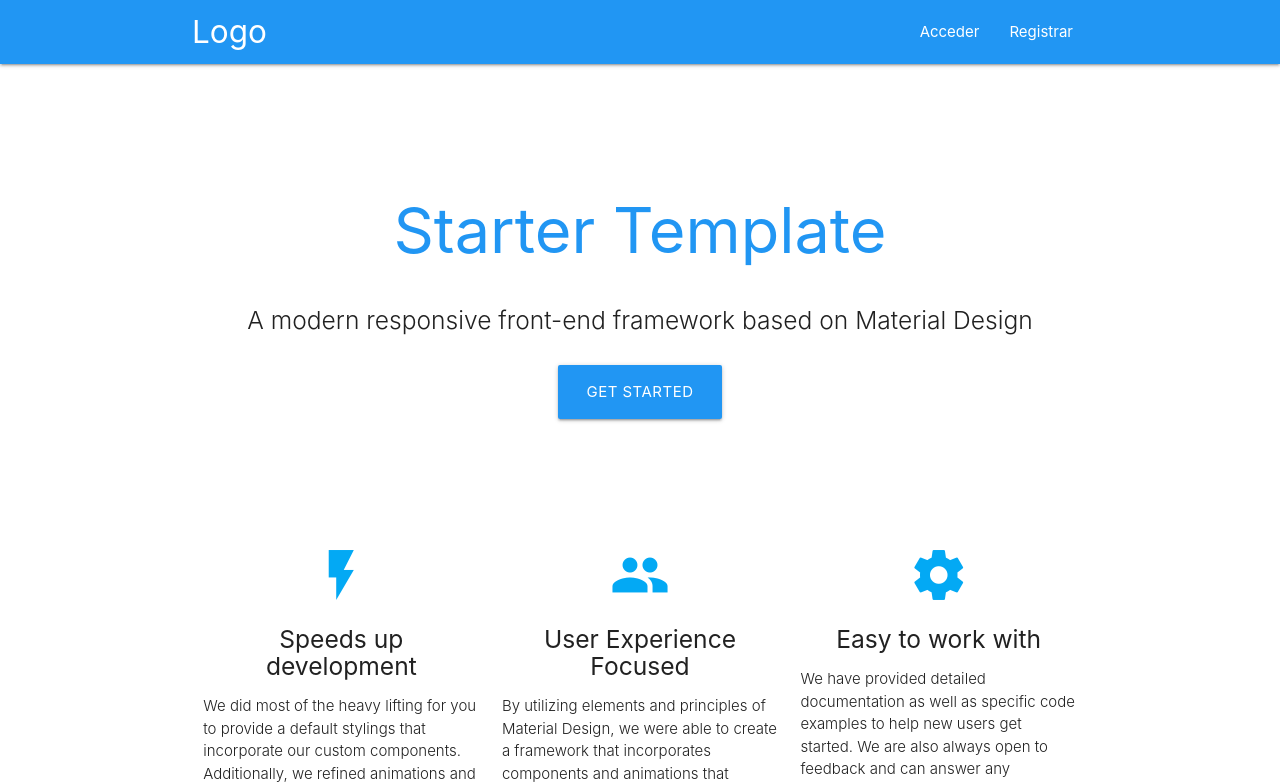
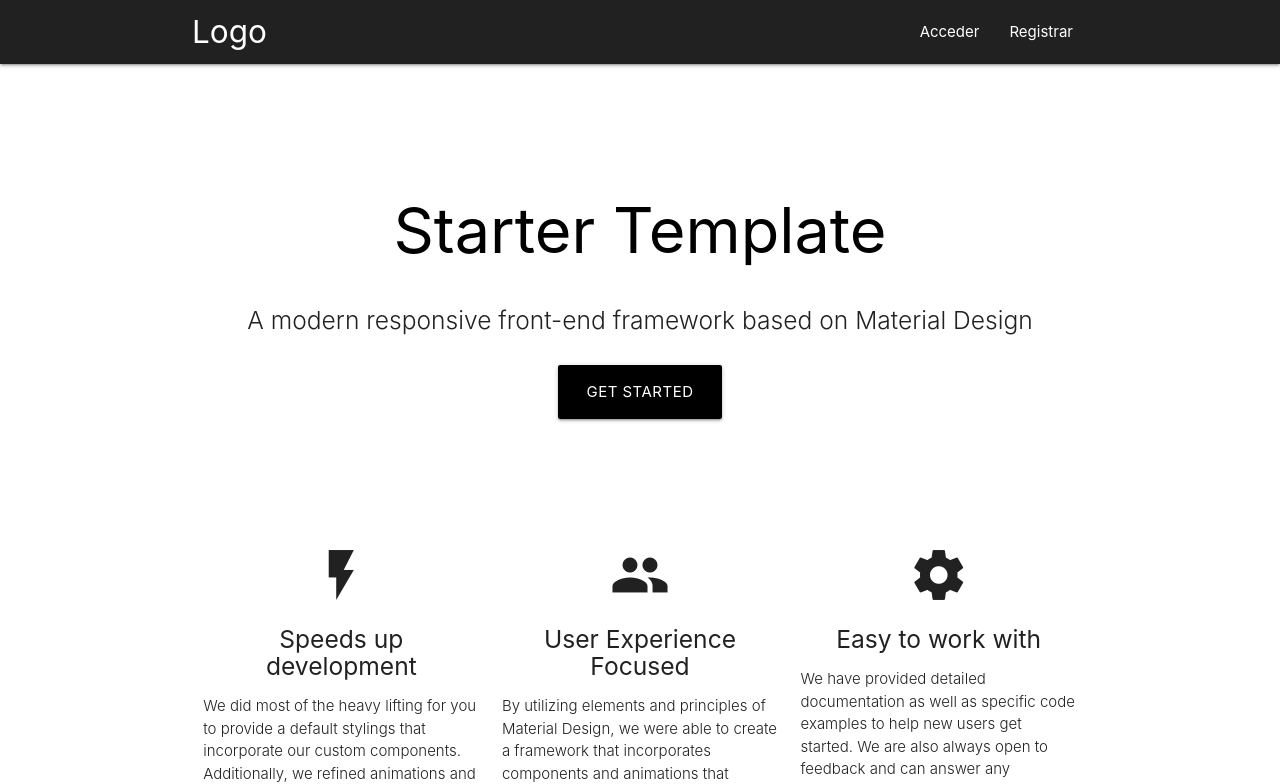
Before and after one commit to Alejandrehl/mern-stack-base, a React (Create React App) app in the folder client/: page / in a window 1280 px wide. Shown: the top 784 px of the page. Built offline with nearby package versions, Linux system fonts and the light colour scheme.

Commit message:
Materialize starter pack

```diff
--- a/client/src/components/layouts/Footer.js
+++ b/client/src/components/layouts/Footer.js
@@ -2,7 +2,7 @@ import React from 'react'
 
 const Footer = () => {
     return (
-        <footer className="page-footer blue">
+        <footer className="page-footer grey darken-4">
             <div className="container">
                 <div className="row">
                     <div className="col l6 s12">
--- a/client/src/components/layouts/Navbar.js
+++ b/client/src/components/layouts/Navbar.js
@@ -35,7 +35,7 @@ const Navbar = ({ title, icon }) => {
     );
 
     return (
-        <nav className="blue" role="navigation" style={{ marginBottom: "30px" }}>
+        <nav className="grey darken-4" role="navigation" style={{ marginBottom: "30px" }}>
             <div className="nav-wrapper container">
                 <a id="logo-container" href="/" className="brand-logo">
                     Logo
--- a/client/src/components/pages/Landing.js
+++ b/client/src/components/pages/Landing.js
@@ -5,14 +5,14 @@ const Landing = () => {
         <Fragment>
             <div className="section no-pad-bot" id="index-banner" style={{ marginBottom: '30px' }}>
                 <br/><br/>
-                <h1 className="header center blue-text">Starter Template</h1>
+                <h1 className="header center black-text">Starter Template</h1>
                 <div className="center" style={{ marginBottom: '100px' }}>
                     <h5 className="header col s12 light">
                         A modern responsive front-end framework based on Material Design
                     </h5>
                 </div>
                 <div className="center">
-                    <a href="http://materializecss.com/getting-started.html" id="download-button" className="btn-large waves-effect waves-light blue">Get Started</a>
+                    <a href="http://materializecss.com/getting-started.html" id="download-button" className="btn-large waves-effect waves-light black">Get Started</a>
                 </div>
                 <br/><br/>
             </div>
@@ -22,7 +22,7 @@ const Landing = () => {
                 <div className="row">
                     <div className="col s12 m4 l4">
                         <div className="icon-block">
-                            <h2 className="center light-blue-text"><i className="material-icons medium">flash_on</i></h2>
+                            <h2 className="center light-black-text"><i className="material-icons medium">flash_on</i></h2>
                             <h5 className="center">Speeds up development</h5>
                             <p className="light">We did most of the heavy lifting for you to provide a default stylings that incorporate our custom components. Additionally, we refined animations and transitions to provide a smoother experience for developers.</p>
                         </div>
@@ -30,7 +30,7 @@ const Landing = () => {
 
                     <div className="col s12 m4">
                         <div className="icon-block">
-                            <h2 className="center light-blue-text"><i className="material-icons medium">group</i></h2>
+                            <h2 className="center light-black-text"><i className="material-icons medium">group</i></h2>
                             <h5 className="center">User Experience Focused</h5>
                             <p className="light">By utilizing elements and principles of Material Design, we were able to create a framework that incorporates components and animations that provide more feedback to users. Additionally, a single underlying responsive system across all platforms allow for a more unified user experience.</p>
                         </div>
@@ -38,7 +38,7 @@ const Landing = () => {
 
                     <div className="col s12 m4">
                         <div className="icon-block">
-                            <h2 className="center light-blue-text"><i className="material-icons medium">settings</i></h2>
+                            <h2 className="center light-black-text"><i className="material-icons medium">settings</i></h2>
                             <h5 className="center">Easy to work with</h5>
                             <p className="light">We have provided detailed documentation as well as specific code examples to help new users get started. We are also always open to feedback and can answer any questions a user may have about Materialize.</p>
                         </div>
```
